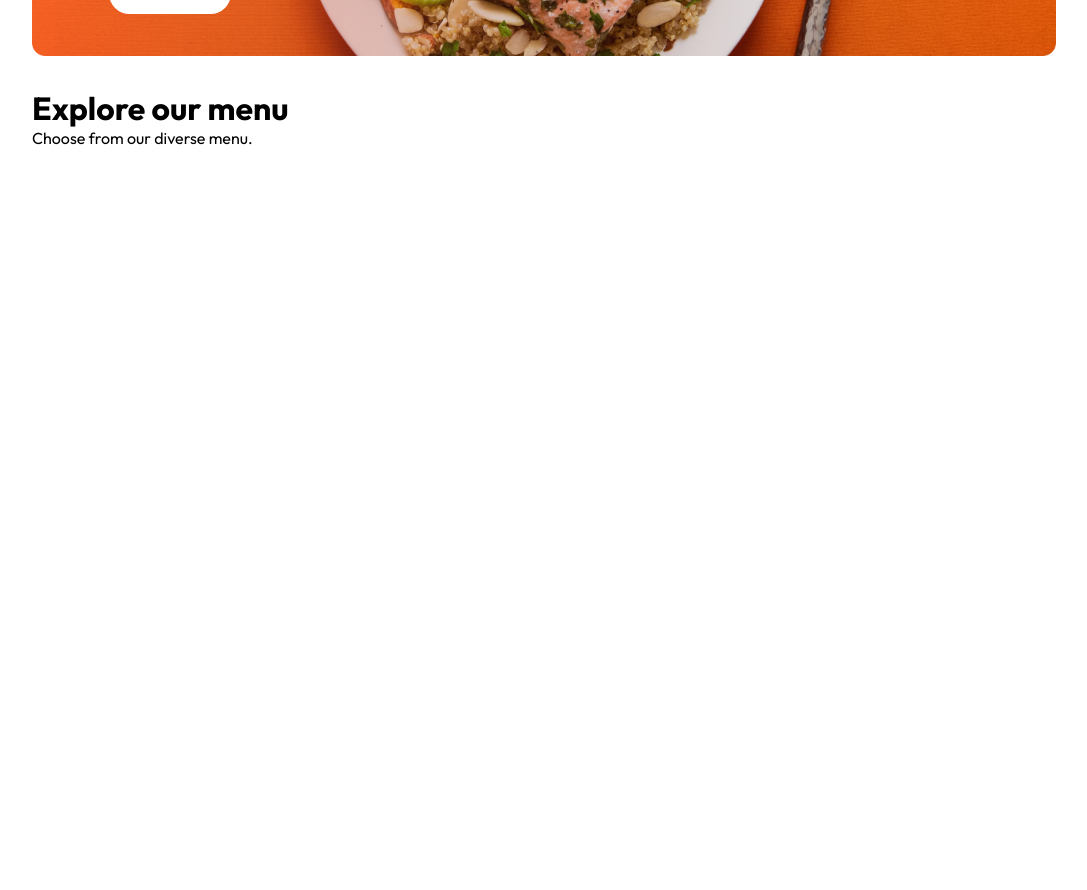
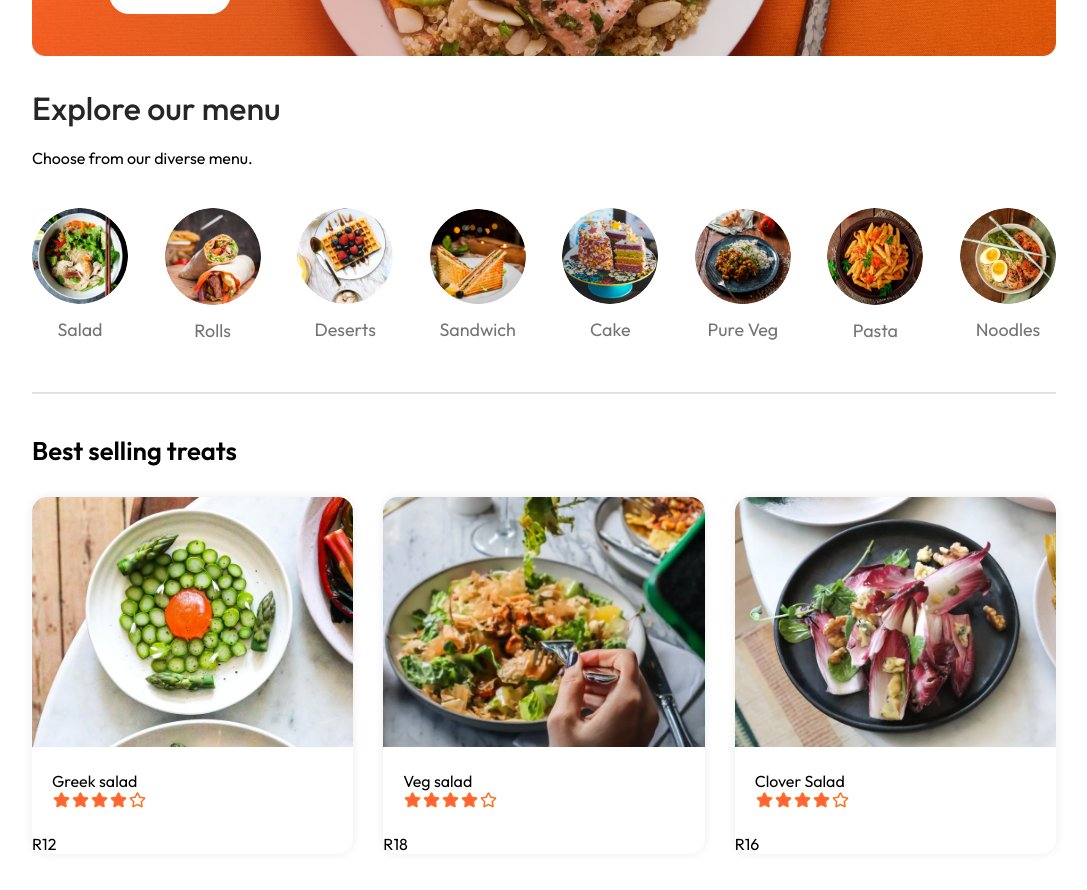
Before and after one commit to JabbzTheCoder/TsosTreatBakery, a React (Vite) app in the folder frontend/: page / in a window 1280 px wide. Shown: the part 580-1470 px from the top of the page, without its empty margins (96-1183 px from the left). Before the commit the page ends 800 px from the top, so only its background shows below. Built offline with nearby package versions, Linux system fonts and the light colour scheme.

Commit message:
Food Display Update

```diff
--- a/frontend/src/components/ExploreMenu/ExploreMenu.css
+++ b/frontend/src/components/ExploreMenu/ExploreMenu.css
@@ -0,0 +1,49 @@
+.explore-menu{
+    display: flex;
+    flex-direction: column;
+    gap: 20px;
+    animation: fadeIn 3s;
+}
+.explore-menu h1{
+    color: #262626;
+    font-weight: 500;
+}
+.explore-menu-text{
+     max-width: 60%;
+     columns: #808080;
+}
+.explore-menu-list{
+    display: flex;
+    justify-content: space-between;
+    align-items: center;
+    gap: 30px;
+    text-align: center;
+    margin: 20px 0px;
+    overflow: scroll;
+}
+.explore-menu-list::-webkit-scrollbar{
+    display: none;
+}
+.explore-menu-list-item img{
+    width: 7.5vw;
+    min-width: 80px;
+    cursor: pointer;
+    border-radius: 50%;
+    transition: 0.s2s;
+}
+.explore-menu-list-item p{
+    margin-top: 10px;
+    color: #747474;
+    font-size: max(1.4vw,16px);
+    cursor: pointer;
+}
+.explore-menu hr{
+    margin: 10px 0px;
+    height: 2px;
+    background-color: #e2e2e2;
+    border: none;
+}
+.explore-menu-list-item .active{
+    border: 4px solid #a99b04;  ;
+    padding:  2px;
+}
--- a/frontend/src/components/ExploreMenu/ExploreMenu.jsx
+++ b/frontend/src/components/ExploreMenu/ExploreMenu.jsx
@@ -1,23 +1,36 @@
-import React from 'react'
-import './ExploreMenu.css'
-import { menu_list } from '../../assets/assets'
+import React, { useEffect, useState } from 'react';
+import './ExploreMenu.css';
+import { menu_list } from '../../assets/assets';
 
+const ExploreMenu = ({category,setCategory}) => {
+  const [menuItems, setMenuItems] = useState([]);
 
-const ExploreMenu = () => {
+  useEffect(() => {
+
+    setMenuItems(menu_list)
+  }, []); // Empty dependency array ensures this effect runs only once on mount
+
   return (
-    <div className='explore-menu' id='explore-menu'>
-         <h1>Explore our menu</h1>
-         <p className='explore-menu'>Choose from our diverse menu.</p>
-         <div className='explore-menu-list'>
-            {menu_list.map((item,index) =>{
-                <div key={index} className='explore-menu-list-item'>
-                    <img src={item.menu_image} alt="" />
-                    <p>{item.menu_name}</p>
-                </div>
-            })}
-         </div>
+    <div className="explore-menu" id="explore-menu">
+      <h1>Explore our menu</h1>
+      <p className='explore-menu-text'>Choose from our diverse menu.</p>
+      {menuItems.length > 0 ? (
+        <div className="explore-menu-list">
+          {menuItems.map((item, index) => {
+            return (
+              <div key={index} className="explore-menu-list-item" onClick={()=>setCategory(prev=>prev===item.menu_name? "All":item.menu_name)}>
+                <img className={category===item.menu_name?"active":""} src={item.menu_image} alt="" />
+                <p>{item.menu_name}</p>
+              </div>
+            );
+          })}
+        </div>
+      ) : (
+        <p>No menu items available.</p>
+      )}
+      <hr/>
     </div>
-  )
-}
+  );
+};
 
 export default ExploreMenu;
--- /dev/null
+++ b/frontend/src/components/FoodDisplay/FoodDisplay.css
@@ -0,0 +1,15 @@
+.food-display{
+    margin-top: 30px;
+}
+
+.food-display h2{
+    font-size: max(2vw,24px);
+    font-weight: 600;
+}
+.food-display-list{
+    display: grid;
+    grid-template-columns: repeat(auto-fill,minmax(240px,1fr));
+    margin-top: 30px;
+    gap: 30px;
+    row-gap: 50px;
+}
--- /dev/null
+++ b/frontend/src/components/FoodDisplay/FoodDisplay.jsx
@@ -0,0 +1,22 @@
+import React, { useContext } from 'react'
+import { StoreContext } from '../../context/StoreContext';
+import FoodItem from '../FoodItem/FoodItem';
+import './FoodDisplay.css'
+
+
+function FoodDisplay({category}) {
+    const {food_list} = useContext(StoreContext)
+  return (
+    <div className='food-display' id='food-display'>
+        <h2>Best selling treats</h2>
+        <div className="food-display-list">
+            {food_list.map((item,index)=>{
+                return  <FoodItem key={index} id={item._id} name={item.name} price={item.price} image={item.image}/>
+            })
+            }
+        </div>
+    </div>
+  )
+}
+
+export default FoodDisplay;
--- /dev/null
+++ b/frontend/src/components/FoodItem/FoodItem.css
@@ -0,0 +1,29 @@
+.food-item{
+    width: 100%;
+    margin: auto;
+    border-radius: 15px;
+    box-shadow: 0px 0px 10px #00000015;
+    transition: 0.3s;
+    animation: fadeIn 1s;
+}
+
+.food-item-image{
+    width: 100%;
+    border-radius: 15px 15px 0px 0px;
+}
+
+.food-item-info{
+    padding: 20px;
+}
+
+.food-item-name-rating{
+    display: flex;
+    justify-content: space-between;
+    align-items: center;
+    margin-bottom: 10px;
+}
+
+.food-item-name-rating p{
+    font-size: 20px;
+    font-weight: 500;
+}
--- /dev/null
+++ b/frontend/src/components/FoodItem/FoodItem.jsx
@@ -0,0 +1,25 @@
+import React from 'react'
+import './FoodItem.css'
+import { assets } from '../../assets/assets'
+
+const FoodItem = ({id,name,price,description,image}) => {
+  return (
+    <div className='food-item'>
+      <div className='food-item-img-container'>
+        <img className='food-item-image' src={image} alt=""/>
+      </div>
+      <div className="food-item-info">
+            <p>{name}</p>
+            <img src={assets.rating_starts} alt=''/>
+      </div>
+      <p className="food-item-desc">
+        {description}
+      </p>
+      <p className="food-item-price">
+        R{price}
+      </p>
+    </div>
+  )
+}
+
+export default FoodItem
--- /dev/null
+++ b/frontend/src/context/StoreContext.jsx
@@ -0,0 +1,18 @@
+import { createContext } from "react";
+import { food_list } from "../assets/assets";
+
+export const StoreContext  = createContext(null)
+
+const StoreContextProvider = (props) => {
+
+    const contextValue = {
+        food_list
+    }
+    return (
+        <StoreContext.Provider value={contextValue}>
+            {props.children}
+        </StoreContext.Provider>
+    )
+}
+
+export default StoreContextProvider;
--- a/frontend/src/main.jsx
+++ b/frontend/src/main.jsx
@@ -3,9 +3,12 @@
 import App from './App.jsx'
 import './index.css'
 import { BrowserRouter } from 'react-router-dom'
+import StoreContextProvider, { StoreContext } from './context/StoreContext.jsx'
 
 ReactDOM.createRoot(document.getElementById('root')).render(
   <BrowserRouter>
-    <App />
+    <StoreContextProvider>
+        <App/>
+    </StoreContextProvider>
   </BrowserRouter>
 )
--- a/frontend/src/pages/Home/Home.jsx
+++ b/frontend/src/pages/Home/Home.jsx
@@ -1,13 +1,18 @@
-import React from 'react'
+import React, {useState} from 'react'
 import './Home.css'
 import Header from '../../components/Header/Header';
 import ExploreMenu from '../../components/ExploreMenu/ExploreMenu';
+import FoodDisplay from '../../components/FoodDisplay/FoodDisplay';
 
 const Home = () => {
+
+  const [category, setCategory] = useState("All")
+
   return (
     <div>
       <Header/>
-      <ExploreMenu/>
+      <ExploreMenu category={category} setCategory={setCategory}/>
+      <FoodDisplay/>
     </div>
   )
 }
```
